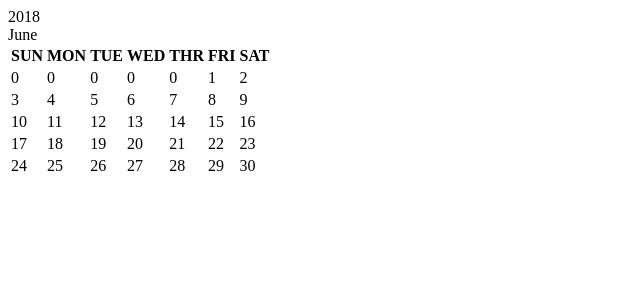
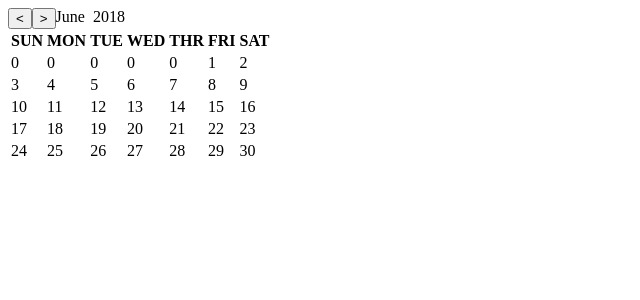
Before and after one commit to okasato/React-Calendar, a React app: page / in a window 1280 px wide. Shown: the top 300 px of the page, without its empty margins (0-640 px from the left). Built offline with nearby package versions, Linux system fonts and the light colour scheme; the HTML template or start-up script is replaced by a standard one.

Commit message:
Add a feature about click and next month or previous month

```diff
--- a/src/App.jsx
+++ b/src/App.jsx
@@ -3,22 +3,43 @@ import Header from './Header';
 import Week from './Week';
 import Days from './Days';
 
-export default class App extends Component{
-  constructor(props){
+export default class App extends Component {
+  constructor(props) {
     super(props)
     this.state = {
       year: new Date().getFullYear(),
       month: new Date().getMonth(),
     }
+    this.handleClickNext = this.handleClickNext.bind(this);
+    this.handleClickPrevious = this.handleClickPrevious.bind(this);
   }
 
-  render(){
+  handleClickPrevious() {
+    const currentMonth = this.state.month;
+    this.setState({
+      month: currentMonth - 1
+    });
+  }
+
+  handleClickNext() {
+    const currentMonth = this.state.month;
+    this.setState({
+      month: currentMonth + 1
+    });
+  }
+
+
+  render() {
     return (
       <div className='app'>
-        <Header
-          year={this.state.year}
-          month={this.state.month}
-        />
+        <div style={{ display: 'flex'}}>
+          <button onClick={this.handleClickPrevious}>{'<'}</button>
+          <button onClick={this.handleClickNext}>{'>'}</button>
+          <Header
+            year={this.state.year}
+            month={this.state.month}
+          />
+        </div>
         <Days
           year={this.state.year}
           month={this.state.month}
--- a/src/Header.jsx
+++ b/src/Header.jsx
@@ -26,9 +26,10 @@ export default class Header extends Component{
 
   render(){
     return (
-      <div className='header'>
+      <div className='header' style={{display: 'flex'}}>
+        <div>{this.getNameOfMonth(this.props.month)}</div>
+        <span style={{marginRight: '0.5em'}}></span>
         <div>{this.props.year}</div>
-        <div>{this.getNameOfMonth(this.props.month)}</div>
       </div>
     )
   }
```
